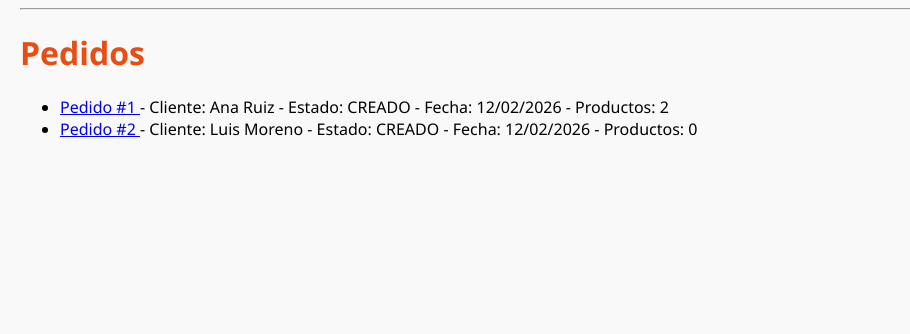
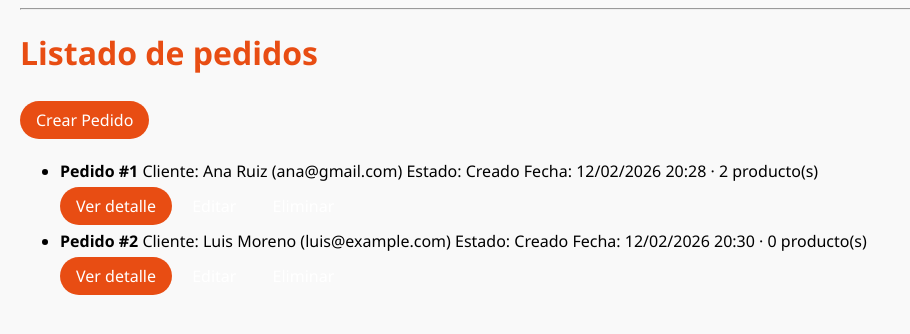
Before and after one commit to SantiagoVillanuevaC/django-ai-lab-corte2-primer-corte-Santiago_VillanuevaC, a Django app: template tienda/templates/tienda/lista_pedidos.html in a window 1280 px wide. Shown: the part 42-376 px from the top of the page, without its empty margins (0-910 px from the left). Run offline with Django 5.2, Linux system fonts and the light colour scheme; the template is opened without the code that fills it: values that come from a table or form of the project are taken from there, others are empty; data comes from the database, SQL or seed files in the repository; parts of the project's set-up code (start-up, migrations or seed data) failed here and were passed over.

Commit message:
Update lista_pedidos.html

```diff
--- a/tienda/templates/tienda/lista_pedidos.html
+++ b/tienda/templates/tienda/lista_pedidos.html
@@ -1,21 +1,32 @@
 {% extends "tienda/base.html" %}
-{% block title %}Lista de pedidos{% endblock %}
 
-{% block content%}
-<h1>Pedidos</h1>
-<ul>
-{% for p in pedidos %}
-    <li>
-        <a href="{% url 'tienda:detalle_pedido' p.pk %}">
-            Pedido #{{ p.id }}
-        </a>
-        - Cliente: {{ p.cliente.nombre }}
-        - Estado: {{ p.estado }}
-        - Fecha: {{ p.fecha|date:"d/m/Y" }}
-        - Productos: {{ p.productos.count }}
+{% block title %}Listado de pedidos{% endblock %}
+
+{% block content %}
+<h1>Listado de pedidos</h1>
+
+{% if pedidos %}
+<p class="toolbar">
+    <a class="btn primary" href="{% url 'tienda:crear_pedido' %}">Crear Pedido</a>
+</p>
+<ul class="list-cards">
+    {% for pedido in pedidos %}
+    <li class="list-card">
+        <div class="list-card__body">
+            <strong>Pedido #{{ pedido.pk }}</strong>
+            <span class="list-card__line">Cliente: {{ pedido.cliente.nombre }} ({{ pedido.cliente.email }})</span>
+            <span class="list-card__line">Estado: {{ pedido.get_estado_display }}</span>
+            <span class="list-card__line">Fecha: {{ pedido.fecha|date:"d/m/Y H:i" }} · {{ pedido.productos.count }} producto(s)</span>
+        </div>
+        <div class="list-card__actions">
+            <a class="btn primary" href="{% url 'tienda:detalle_pedido' pedido.pk %}">Ver detalle</a>
+            <a class="btn secondary" href="{% url 'tienda:editar_pedido' pedido.pk %}">Editar</a>
+            <a class="btn secondary" href="{% url 'tienda:eliminar_pedido' pedido.pk %}">Eliminar</a>
+        </div>
     </li>
-{% empty %}
-    <li>No hay productos disponibles</li>
-{% endfor %}
+    {% endfor %}
 </ul>
+{% else %}
+<p class="empty-state">No hay pedidos registrados.</p>
+{% endif %}
 {% endblock %}
```
